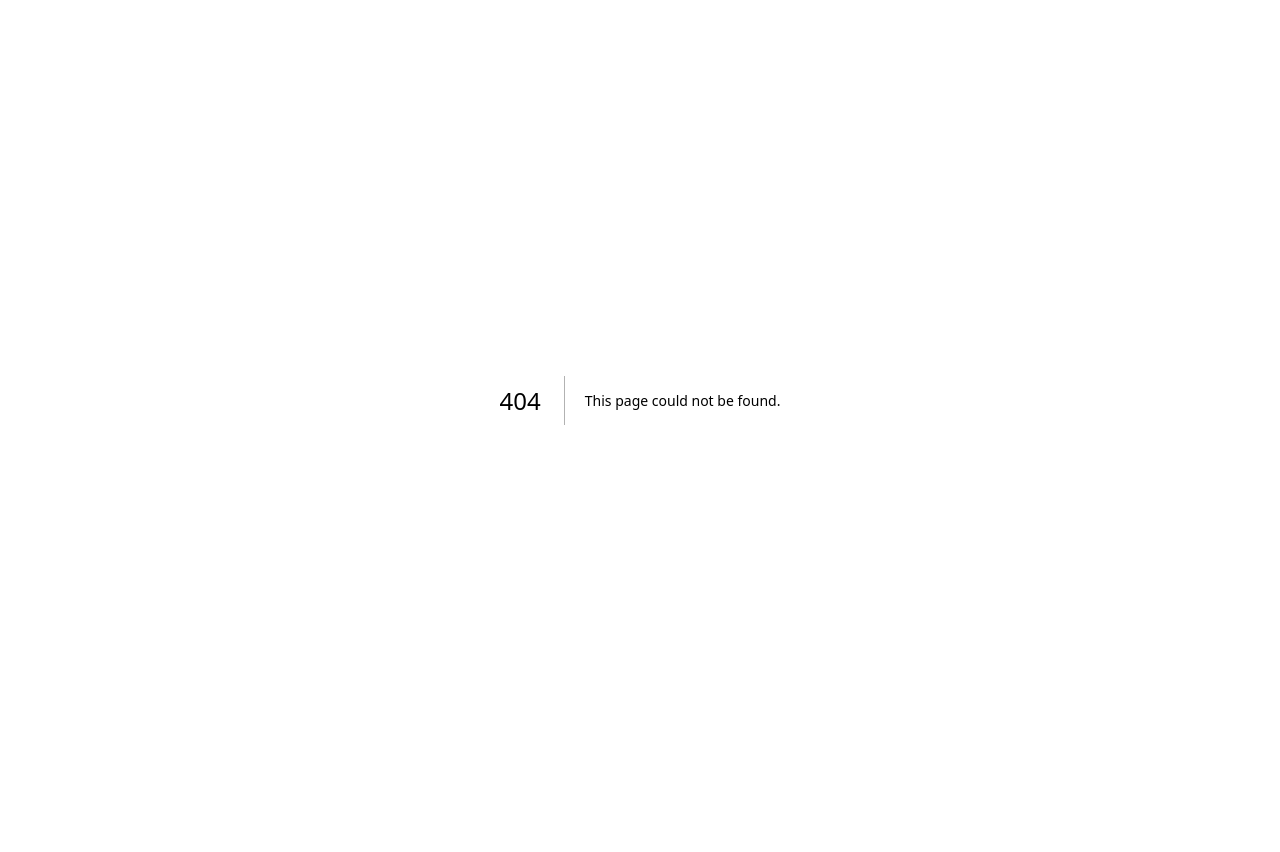
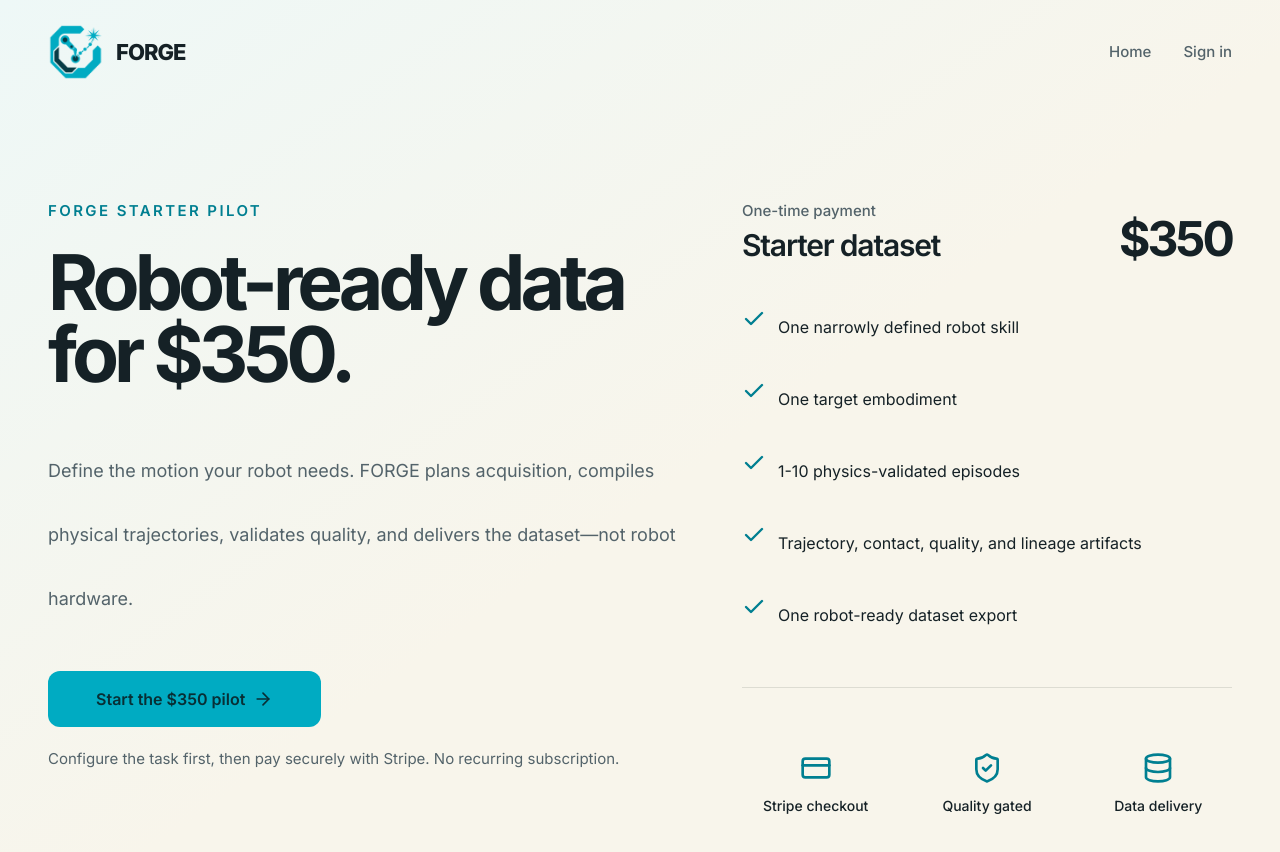
Before and after one commit to joonghui0926/FORGE, a Next.js app in the folder apps/web/: page /pricing in a window 1280 px wide. Before the commit this address had no page. Shown: the top 852 px of the page. Before the commit the page ends 800 px from the top, so only its background shows below. Built offline with nearby package versions, Linux system fonts and the light colour scheme.

Commit message:
feat: add visible 350 dollar checkout page

```diff
--- a/apps/web/app/page.tsx
+++ b/apps/web/app/page.tsx
@@ -11,9 +11,14 @@
           <Image src="/brand/forge-favicon.png" alt="" width={56} height={56} priority className="size-14 object-contain" />
           <span className="text-[22px] font-extrabold tracking-[-0.045em] text-forge-ink">FORGE</span>
         </Link>
-        <Link href="/auth/signin" className="text-[15px] font-medium text-forge-ink-muted transition-colors hover:text-forge-ink">
-          Sign in
-        </Link>
+        <nav className="flex items-center gap-6 text-[15px] font-medium" aria-label="Public navigation">
+          <Link href="/pricing" className="text-forge-primary-active transition-colors hover:text-forge-ink">
+            $350 Pilot
+          </Link>
+          <Link href="/auth/signin" className="text-forge-ink-muted transition-colors hover:text-forge-ink">
+            Sign in
+          </Link>
+        </nav>
       </header>
       <main className="flex-1">
         <Hero />
@@ -21,6 +26,7 @@
       </main>
       <footer className="mx-auto w-full max-w-[1440px] px-6 py-8 lg:px-12 xl:px-20">
         <div className="flex gap-6 text-[15px] text-forge-ink-muted">
+          <Link href="/pricing" className="hover:text-forge-ink transition-colors">$350 Pilot</Link>
           <Link href="/auth/signin" className="hover:text-forge-ink transition-colors">Sign in</Link>
           <a href="mailto:hello@forge.app" className="hover:text-forge-ink transition-colors">Contact</a>
         </div>
--- /dev/null
+++ b/apps/web/app/pricing/page.tsx
@@ -0,0 +1,91 @@
+import type { Metadata } from 'next'
+import Image from 'next/image'
+import Link from 'next/link'
+import { ArrowRight, Check, CreditCard, Database, ShieldCheck } from 'lucide-react'
+
+export const metadata: Metadata = {
+  title: '$350 Dataset Pilot | FORGE',
+  description: 'Order a bounded FORGE robot-ready dataset pilot with secure Stripe checkout.',
+}
+
+const INCLUDED = [
+  'One narrowly defined robot skill',
+  'One target embodiment',
+  '1-10 physics-validated episodes',
+  'Trajectory, contact, quality, and lineage artifacts',
+  'One robot-ready dataset export',
+]
+
+export default function PricingPage() {
+  return (
+    <div className="min-h-screen bg-[linear-gradient(145deg,#EEF8F7_0%,#F8F5EB_52%,#F8F5EB_100%)]">
+      <header className="mx-auto flex w-full max-w-[1280px] items-center justify-between px-6 py-5 lg:px-12">
+        <Link href="/" className="flex items-center gap-3" aria-label="FORGE home">
+          <Image src="/brand/forge-favicon.png" alt="" width={56} height={56} priority className="size-14 object-contain" />
+          <span className="text-[22px] font-extrabold tracking-[-0.045em] text-forge-ink">FORGE</span>
+        </Link>
+        <nav className="flex items-center gap-6 text-[15px] font-medium" aria-label="Public navigation">
+          <Link href="/" className="text-forge-ink-muted transition-colors hover:text-forge-ink">Home</Link>
+          <Link href="/auth/signin" className="text-forge-ink-muted transition-colors hover:text-forge-ink">Sign in</Link>
+        </nav>
+      </header>
+
+      <main className="mx-auto grid w-full max-w-[1280px] gap-16 px-6 pb-24 pt-16 lg:grid-cols-[minmax(0,0.9fr)_minmax(420px,0.7fr)] lg:px-12 lg:pb-32 lg:pt-24">
+        <section className="max-w-2xl">
+          <p className="text-[15px] font-semibold uppercase tracking-[0.16em] text-forge-primary-active">FORGE starter pilot</p>
+          <h1 className="mt-5 text-[clamp(3.25rem,6vw,6rem)] font-bold leading-[0.94] tracking-[-0.065em] text-forge-ink">
+            Robot-ready data for $350.
+          </h1>
+          <p className="mt-7 max-w-[56ch] text-lg leading-8 text-forge-ink-muted">
+            Define the motion your robot needs. FORGE plans acquisition, compiles physical trajectories, validates quality, and delivers the dataset—not robot hardware.
+          </p>
+
+          <Link
+            href="/auth/signin?callbackUrl=/orders/new"
+            className="mt-10 inline-flex min-h-14 items-center justify-center gap-2 rounded-control bg-forge-primary px-7 text-base font-semibold text-forge-primary-ink transition-colors hover:bg-forge-primary-hover focus-visible:outline-none focus-visible:ring-2 focus-visible:ring-forge-focus"
+          >
+            Start the $350 pilot
+            <ArrowRight size={20} aria-hidden="true" />
+          </Link>
+          <p className="mt-4 text-[15px] leading-6 text-forge-ink-muted">
+            Configure the task first, then pay securely with Stripe. No recurring subscription.
+          </p>
+        </section>
+
+        <section className="self-center" aria-labelledby="pilot-includes">
+          <div className="flex items-end justify-between gap-6">
+            <div>
+              <p className="text-[15px] font-medium text-forge-ink-muted">One-time payment</p>
+              <h2 id="pilot-includes" className="mt-1 text-3xl font-semibold tracking-[-0.04em] text-forge-ink">Starter dataset</h2>
+            </div>
+            <p className="text-5xl font-bold tracking-[-0.06em] text-forge-ink">$350</p>
+          </div>
+
+          <ul className="mt-10 space-y-5" role="list">
+            {INCLUDED.map((item) => (
+              <li key={item} className="flex gap-3 text-base leading-7 text-forge-ink">
+                <Check className="mt-1 size-5 shrink-0 text-forge-primary-active" strokeWidth={2.4} aria-hidden="true" />
+                <span>{item}</span>
+              </li>
+            ))}
+          </ul>
+
+          <div className="mt-12 grid grid-cols-3 gap-5 border-t border-forge-border/80 pt-8 text-center">
+            <div>
+              <CreditCard className="mx-auto size-6 text-forge-primary-active" aria-hidden="true" />
+              <p className="mt-3 text-sm font-medium text-forge-ink">Stripe checkout</p>
+            </div>
+            <div>
+              <ShieldCheck className="mx-auto size-6 text-forge-primary-active" aria-hidden="true" />
+              <p className="mt-3 text-sm font-medium text-forge-ink">Quality gated</p>
+            </div>
+            <div>
+              <Database className="mx-auto size-6 text-forge-primary-active" aria-hidden="true" />
+              <p className="mt-3 text-sm font-medium text-forge-ink">Data delivery</p>
+            </div>
+          </div>
+        </section>
+      </main>
+    </div>
+  )
+}
--- a/apps/web/components/landing/Hero.tsx
+++ b/apps/web/components/landing/Hero.tsx
@@ -16,9 +16,9 @@
           Tell us the skill. FORGE plans collection, compiles physical trajectories, validates quality, and delivers a robot-ready dataset your team can train on.
         </p>
         <div className="mt-10 flex flex-wrap items-center gap-5">
-          <Link href="/auth/signin?callbackUrl=/orders/new">
+          <Link href="/pricing">
             <Button variant="primary" className="px-8 text-base">
-              Define your robot task
+              Start the $350 pilot
             </Button>
           </Link>
           <span className="text-[15px] font-medium text-forge-ink-muted">
--- a/apps/web/components/layout/AppSidebar.tsx
+++ b/apps/web/components/layout/AppSidebar.tsx
@@ -7,6 +7,7 @@
 import {
   CircleHelp,
   ClipboardList,
+  CreditCard,
   Database,
   LogOut,
   Menu,
@@ -24,7 +25,8 @@
     label: 'Workspace',
     items: [
       { href: '/orders', label: 'Orders', icon: ClipboardList, view: undefined },
-      { href: '/orders/new', label: 'New order', icon: Plus, view: undefined },
+      { href: '/orders/new', label: 'Start $350 pilot', icon: Plus, view: undefined },
+      { href: '/pricing', label: 'Pilot pricing', icon: CreditCard, view: undefined },
     ],
   },
   {
```
Also changed, not shown: 1 other file (tests, documents, lock files or other folders).
